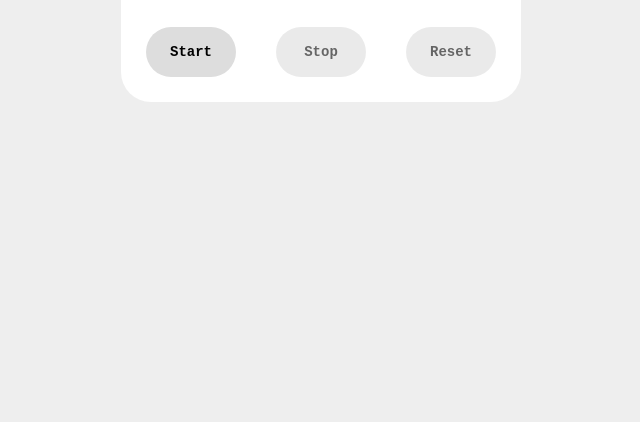
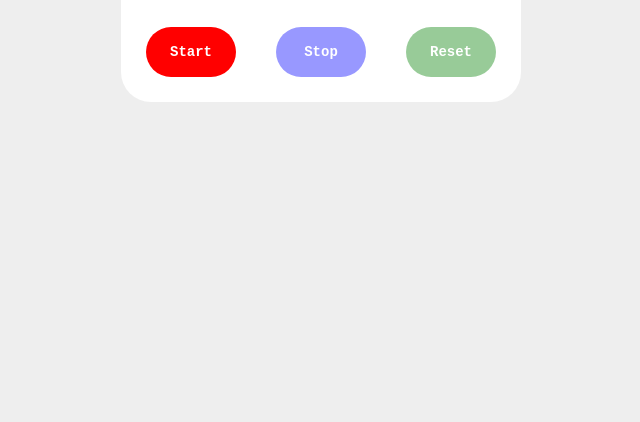
Before and after one commit to izumi-0916/Stopwatch, a plain HTML site: page index.html in a window 1280 px wide. Shown: the part 378-800 px from the top of the page, without its empty margins (319-959 px from the left). Drawn offline with Linux system fonts and the light colour scheme.

Commit message:
Update style.css

```diff
--- a/css/style.css
+++ b/css/style.css
@@ -33,11 +33,27 @@ body {
   user-select: none;
 }
 
+#start{
+  background-color: red;
+  color: #fff;
+}
+
+#stop{
+  background-color: blue;
+  color: #fff;
+}
+
+#reset{
+  background-color: green;
+  color: #fff;
+}
+
 .controls {
   display: flex;
   justify-content: space-between;
 }
 
 .inactive {
-  opacity: 0.6;
+  opacity: 0.4;
+
 }
```
